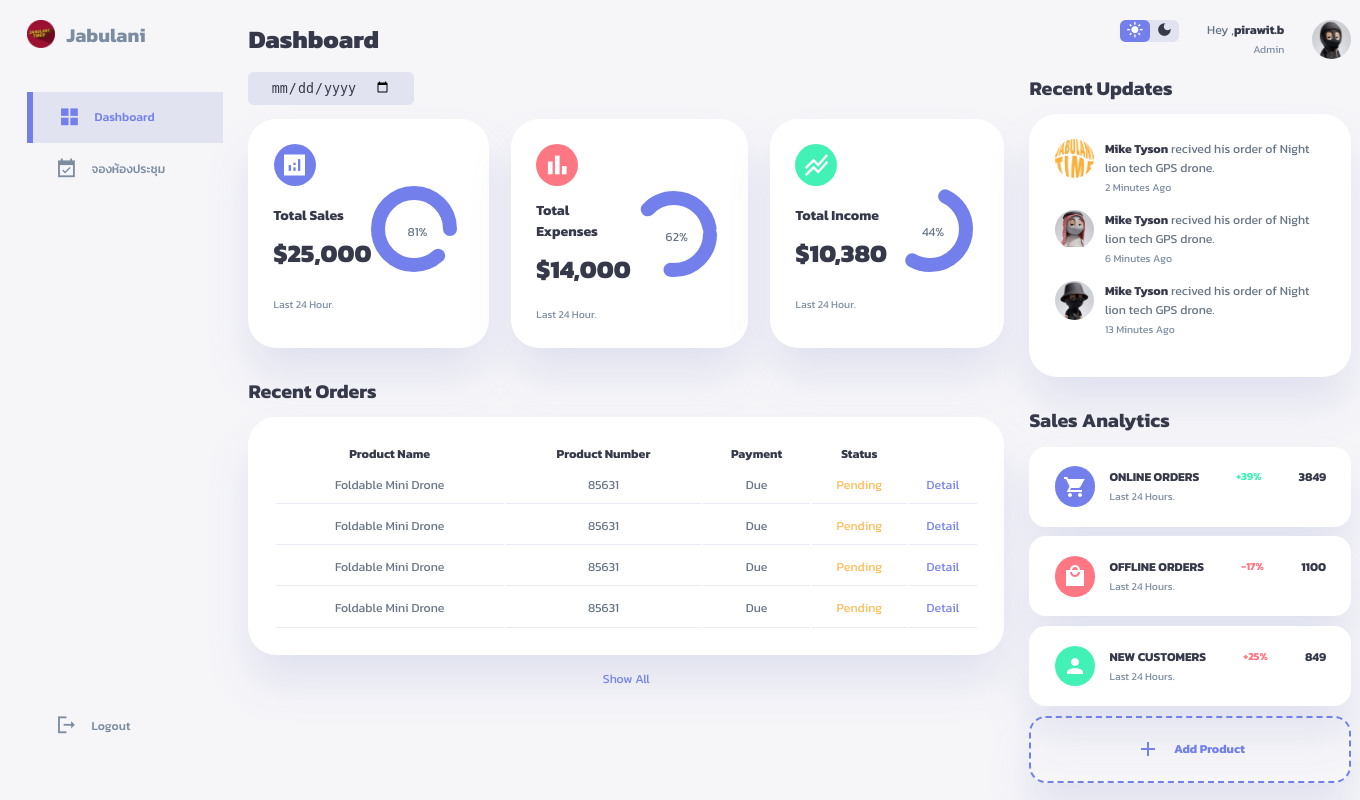
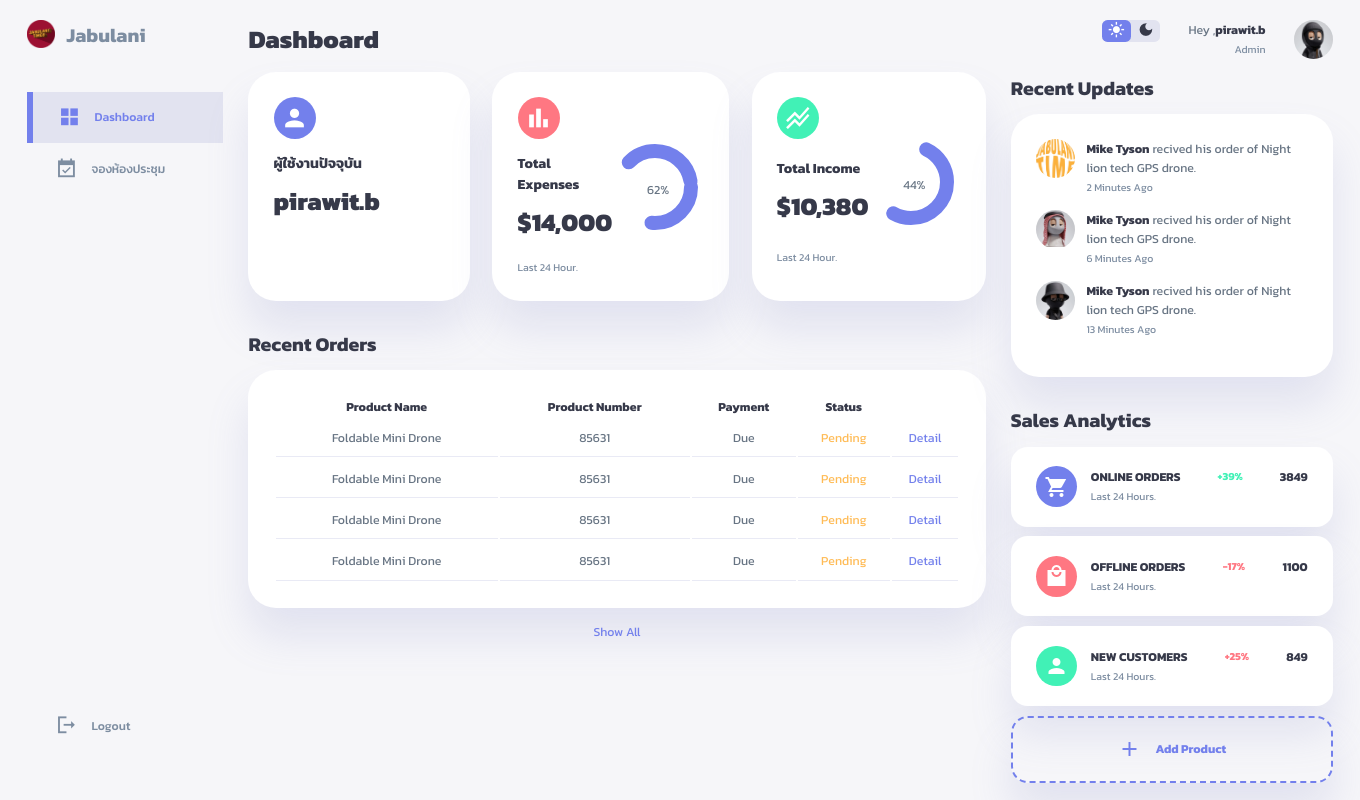
Before and after one commit to jabulanitime8/Project_1, a PHP site: page / in a window 1360 px wide. Run offline with PHP 8.4, Linux system fonts and the light colour scheme; a user stored in the database is signed in.

Commit message:
Update index.php

```diff
--- a/Project/index.php
+++ b/Project/index.php
@@ -64,28 +64,15 @@ $current_username = $_SESSION['username'];
         <main>
             <h1>Dashboard</h1>
 
-            <div class="date">
-                <input type="date">
-            </div>
-
             <div class="insights">
                 <div class="sales">
-                    <span class="material-icons-sharp">analytics</span>
+                    <span class="material-icons-sharp">person</span>
                     <div class="middle">
                         <div class="left">
-                            <h3>Total Sales</h3>
-                            <h1>$25,000</h1>
-                        </div>
-                        <div class="progress">
-                            <svg>
-                                <circle cx='38' cy='38' r='36'></circle>
-                            </svg>
-                            <div class="number">
-                                <p>81%</p>
-                            </div>
+                            <h3>ผู้ใช้งานปัจจุบัน</h3>
+                            <h1><?php echo htmlspecialchars($current_username); ?></h1>
                         </div>
                     </div>
-                    <small class="text-muted">Last 24 Hour.</small>
                 </div>
                 <!-- End of sales -->
                 <div class="expenses">
```
